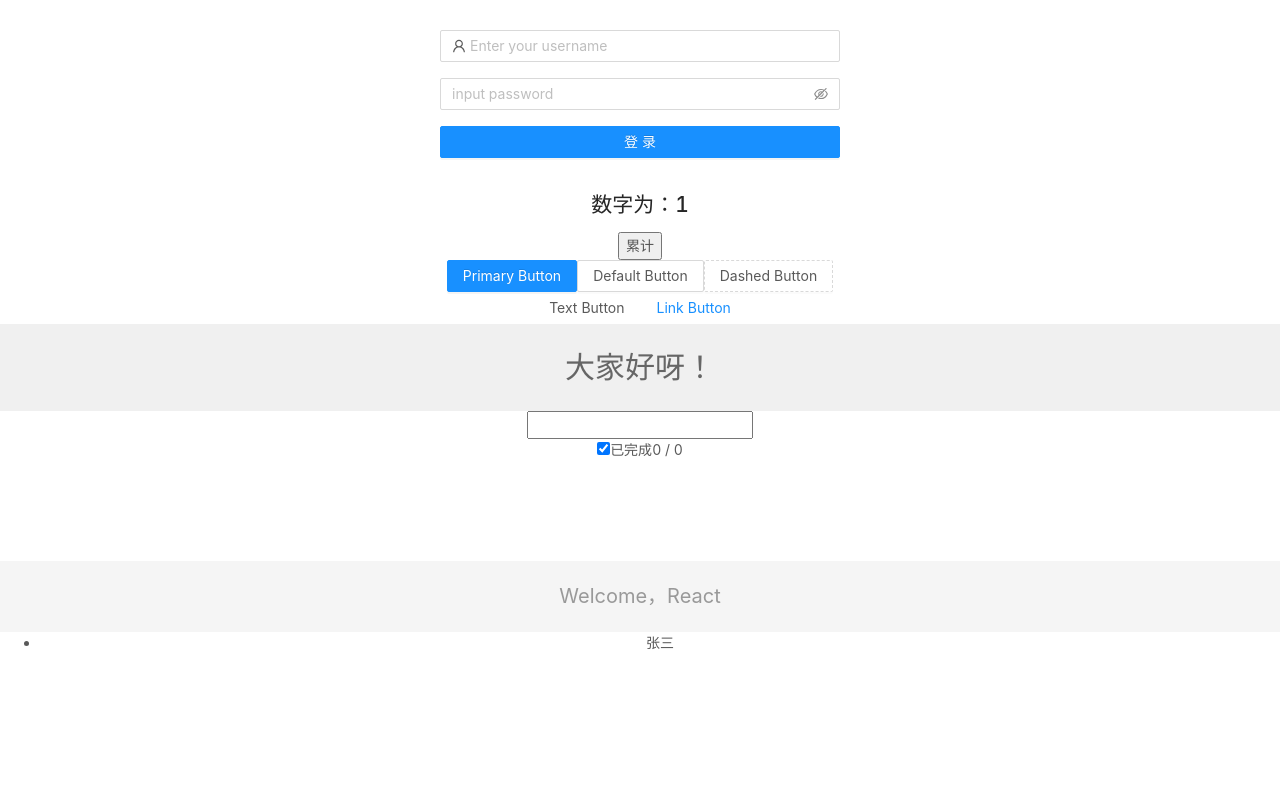
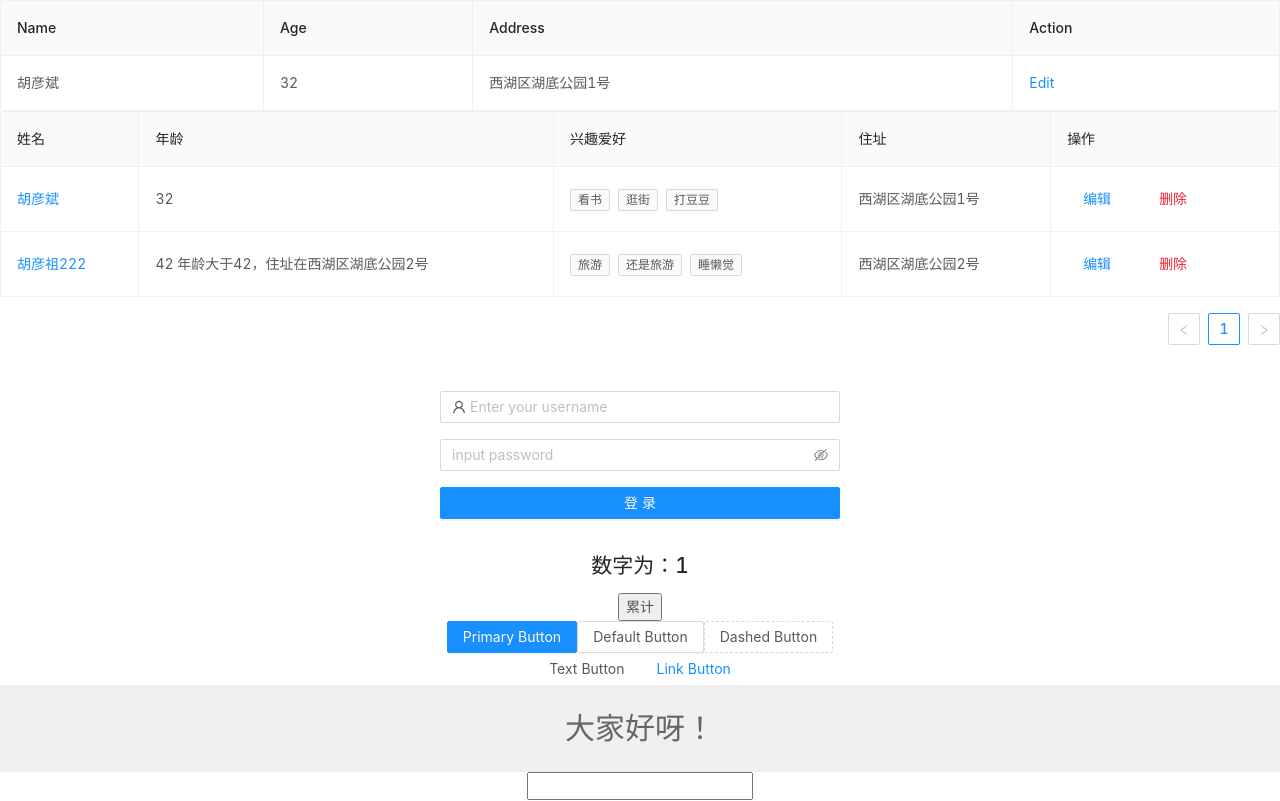
Before and after one commit to design510/hello-react, a React (Create React App) app: page / in a window 1280 px wide. Shown: the top 801 px of the page. Built offline with nearby package versions, Linux system fonts and the light colour scheme.

Commit message:
Table表格基本功能

```diff
--- a/package.json
+++ b/package.json
@@ -19,7 +19,7 @@
     "web-vitals": "^2.1.4"
   },
   "scripts": {
-    "start": "craco start",
+    "start": "set PORT=3333 && craco start",
     "build": "craco build",
     "test": "craco test",
     "eject": "craco eject"
--- a/src/App.js
+++ b/src/App.js
@@ -6,11 +6,15 @@ import Hello from "./components/Hello";
 import Container from "./components/TodoList/Container";
 import HelloToOne from "./components/FuncComponent";
 import Login from "./pages/Login"
+import User from "./pages/User"
+import EditableTable from "./pages/User/testTable"
 
 export default class App extends Component {
   render() {
     return (
       <div className="App">
+        <EditableTable></EditableTable>
+        <User></User>
         <Login></Login>
         <HelloToOne></HelloToOne>
         <Button type="primary">Primary Button</Button>
--- /dev/null
+++ b/src/pages/User/index.jsx
@@ -0,0 +1,108 @@
+import React, { Component } from "react";
+
+import { Space, Table, Tag, Button, Input } from "antd";
+import PropTypes from "prop-types";
+
+export class User extends Component {
+  static propTypes = {};
+
+  state = { dataSource: [], columns: [] };
+
+  componentDidMount() {
+    const columns = [
+      {
+        title: "姓名",
+        dataIndex: "name",
+        key: "name",
+        render: (text) => (
+          <a
+            href={`https://www.baidu.com/?keyword=${text}`}
+            target="_blank"
+            rel="noreferrer"
+          >
+            {text}
+          </a>
+        ),
+      },
+      {
+        title: "年龄",
+        dataIndex: "age",
+        key: "age",
+        render: (_, { address }) => {
+          let ageTip = () => {
+            if (_ > 40) {
+              return (
+                <span>
+                  {" "}
+                  年龄大于{_}，住址在{address}
+                </span>
+              );
+            }
+          };
+
+          return (
+            <>
+              <span>{_}</span>
+              {ageTip()}
+            </>
+          );
+        },
+      },
+      {
+        title: "兴趣爱好",
+        dataIndex: "interest",
+        key: "interest",
+        render: (text) => (
+          <>
+            {text.map((item) => {
+              return <Tag key={item}>{item}</Tag>;
+            })}
+          </>
+        ),
+      },
+      {
+        title: "住址",
+        dataIndex: "address",
+        key: "address",
+      },
+      {
+        title: "操作",
+        key: "Action",
+        render: (_, record) => (
+          <Space size="middle">
+            <Button type="link">编辑</Button>
+            <Button type="text" danger>删除</Button>
+          </Space>
+        ),
+      },
+    ];
+    const dataSource = [
+      {
+        key: "1",
+        name: "胡彦斌",
+        age: 32,
+        address: "西湖区湖底公园1号",
+        interest: ["看书", "逛街", "打豆豆"],
+      },
+      {
+        key: "2",
+        name: "胡彦祖222",
+        age: 42,
+        address: "西湖区湖底公园2号",
+        interest: ["旅游", "还是旅游", "睡懒觉"],
+      },
+    ];
+    this.setState({ dataSource, columns });
+  }
+
+  render() {
+    const { dataSource, columns } = this.state;
+    return (
+      <div>
+        <Table dataSource={dataSource} columns={columns} bordered></Table>
+      </div>
+    );
+  }
+}
+
+export default User;
--- /dev/null
+++ b/src/pages/User/testTable.jsx
@@ -0,0 +1,162 @@
+import React, { useState } from "react";
+import { Table, Input, Form } from "antd";
+
+const EditableCell = ({
+  editing,
+  dataIndex,
+  title,
+  inputType,
+  record,
+  index,
+  children,
+  ...restProps
+}) => {
+  const inputNode = inputType === "input" ? <Input /> : null;
+
+  return (
+    <td {...restProps}>
+      {editing ? (
+        <Form.Item
+          name={dataIndex}
+          style={{ margin: 0 }}
+          rules={[
+            {
+              required: true,
+              message: `Please enter ${title}!`,
+            },
+          ]}
+        >
+          {inputNode}
+        </Form.Item>
+      ) : (
+        children
+      )}
+    </td>
+  );
+};
+const dataSource = [
+  {
+    key: "1",
+    name: "胡彦斌",
+    age: 32,
+    address: "西湖区湖底公园1号",
+  },
+];
+
+const EditableTable = () => {
+  const [form] = Form.useForm();
+  const [data, setData] = useState(dataSource);
+  const [editingKey, setEditingKey] = useState("");
+
+  const isEditing = (record) => record.key === editingKey;
+
+  const edit = (record) => {
+    form.setFieldsValue({ ...record });
+    setEditingKey(record.key);
+  };
+
+  const cancel = () => {
+    setEditingKey("");
+  };
+
+  const save = async (key) => {
+    try {
+      const row = await form.validateFields();
+      const newData = [...data];
+      const index = newData.findIndex((item) => key === item.key);
+
+      if (index > -1) {
+        const item = newData[index];
+        newData.splice(index, 1, { ...item, ...row });
+        setData(newData);
+        setEditingKey("");
+      } else {
+        newData.push(row);
+        setData(newData);
+        setEditingKey("");
+      }
+    } catch (errInfo) {
+      console.log("Save failed:", errInfo);
+    }
+  };
+
+  const columns = [
+    {
+      title: "Name",
+      dataIndex: "name",
+      editable: true,
+    },
+    {
+      title: "Age",
+      dataIndex: "age",
+      editable: true,
+    },
+    {
+      title: "Address",
+      dataIndex: "address",
+      editable: true,
+    },
+    {
+      title: "Action",
+      dataIndex: "action",
+      render: (_, record) => {
+        const editable = isEditing(record);
+
+        return editable ? (
+          <span>
+            <a href="###" onClick={() => save(record.key)}>
+              Save
+            </a>
+            <a href="###" onClick={cancel}>
+              Cancel
+            </a>
+          </span>
+        ) : (
+          <a
+            href="###"
+            disabled={editingKey !== ""}
+            onClick={() => edit(record)}
+          >
+            Edit
+          </a>
+        );
+      },
+    },
+  ];
+
+  const mergedColumns = columns.map((col) => {
+    if (!col.editable) {
+      return col;
+    }
+
+    return {
+      ...col,
+      onCell: (record) => ({
+        record,
+        inputType: "input",
+        dataIndex: col.dataIndex,
+        title: col.title,
+        editing: isEditing(record),
+      }),
+    };
+  });
+
+  return (
+    <Form form={form} component={false}>
+      <Table
+        components={{
+          body: {
+            cell: EditableCell,
+          },
+        }}
+        bordered
+        dataSource={data}
+        columns={mergedColumns}
+        rowClassName="editable-row"
+        pagination={false}
+      />
+    </Form>
+  );
+};
+
+export default EditableTable;
```
Also changed, not shown: src/pages/User/index.less (added).
